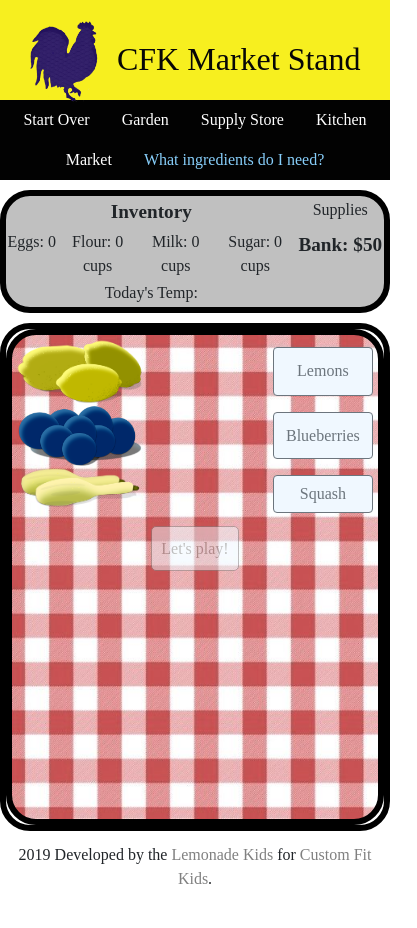
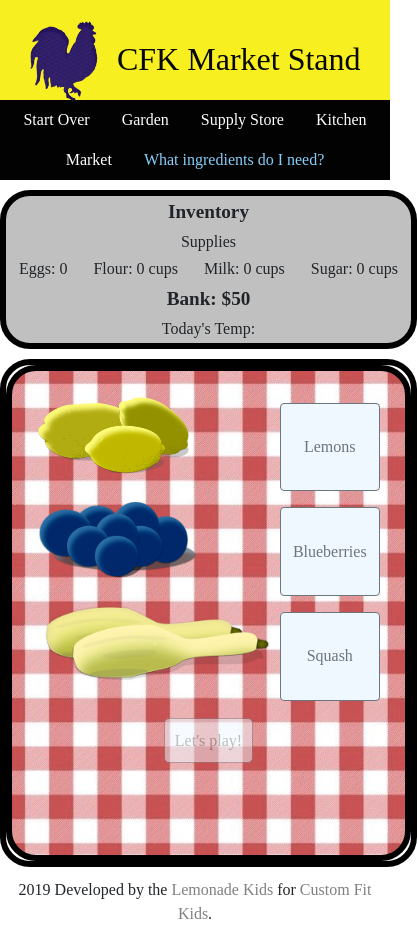
Before and after one commit to Lemonade-kids/lemonade, a React (Create React App) app in the folder client/: page / in a window 390 px wide. Shown: the whole page, 417 px wide, since content can reach past the window. Before the commit the page ends 892 px from the top, so only its background shows below. Built offline with nearby package versions, Linux system fonts and the light colour scheme; a web font is replaced by a local one.

Commit message:
styling for starting view, mobile

```diff
--- a/client/package.json
+++ b/client/package.json
@@ -9,6 +9,7 @@
   },
   "dependencies": {
     "axios": "^0.18.0",
+    "lodash-es": "^4.17.15",
     "react": "^16.4.1",
     "react-dom": "^16.4.1",
     "react-scripts": "^1.1.4"
--- a/client/src/App.css
+++ b/client/src/App.css
@@ -215,7 +215,9 @@ a {
 
 .LogIn {
   background-image: url('./images/gingham.jpg');
-  align-items: stretch;
+  display: grid;
+  grid-template-columns: 100%;
+  padding: 1em;
 }
 
 #inputPassword {
@@ -223,13 +225,13 @@ a {
 }
 
 .loginChoice {
-  display: inline-grid;
-  grid-template-columns: auto auto;
-  padding: 1%;
+  display: grid;
+  grid-template-columns: auto 20%;
+  padding: .5em;
 }
 
 .loginFruit {
-  width: 50%;
+  height: 5em;
 }
 
 .start-border {
@@ -840,18 +842,6 @@ a {
   .App-title {
     font-size: 2em;
   }
-  .app-container {
-    display: grid;
-    grid-template-columns: auto;
-  }
-  .Control-Center {
-    /* height: 15em; */
-    height: fit-content;
-  }
-  .controlCenterContainer {
-    display: grid;
-    grid-template-columns: auto auto;
-  }
   .dropdown-divider {
     display: none;
   }
@@ -873,7 +863,27 @@ a {
     left: 20%;
   transform: translate(-10%, -31%);
   }
+  .loginChoice {
+    grid-template-columns: auto 30%;
+    padding: .5em;
+  }
 }
+
+@media only screen and (max-width: 500px) {
+.app-container {
+  display: grid;
+  grid-template-columns: auto;
+}
+.Control-Center {
+  /* height: 15em; */
+  height: fit-content;
+}
+.controlCenterContainer {
+  display: grid;
+  grid-template-columns: auto;
+}
+}
+
 @media only screen and (max-width: 430px) {
   .grid-container-store {
     display: grid;
--- a/client/src/components/LogIn.js
+++ b/client/src/components/LogIn.js
@@ -49,9 +49,7 @@ class LogIn extends React.Component {
   render() {
     const { producePicked } = this.state
     return (
-      <div>
       <div className="LogIn">
-          <div>
         <div className="loginChoice">
           <img src={Lemons}
             alt="lemons"
@@ -100,8 +98,6 @@ class LogIn extends React.Component {
           >{'Let\'s play!'}</button>
         </NavLink>
       </div>
-        </div>
-      </div>
     )
   }
 }
--- a/client/src/components/controlCenter/components/CCMarket.js
+++ b/client/src/components/controlCenter/components/CCMarket.js
@@ -38,7 +38,7 @@ class CCMarket extends Component {
                   temperature: this.props.temperature
                 }
               }}
-              style={{color: '#000'}}
+              style={{color: '#000', textDecoration: 'none'}}
             >Go to the garden!
             </NavLink>
           </button>) : null}
```
Also changed, not shown: 8 other files (tests, documents, lock files or other folders). Lines whose indentation alone changed are shown as unchanged.
